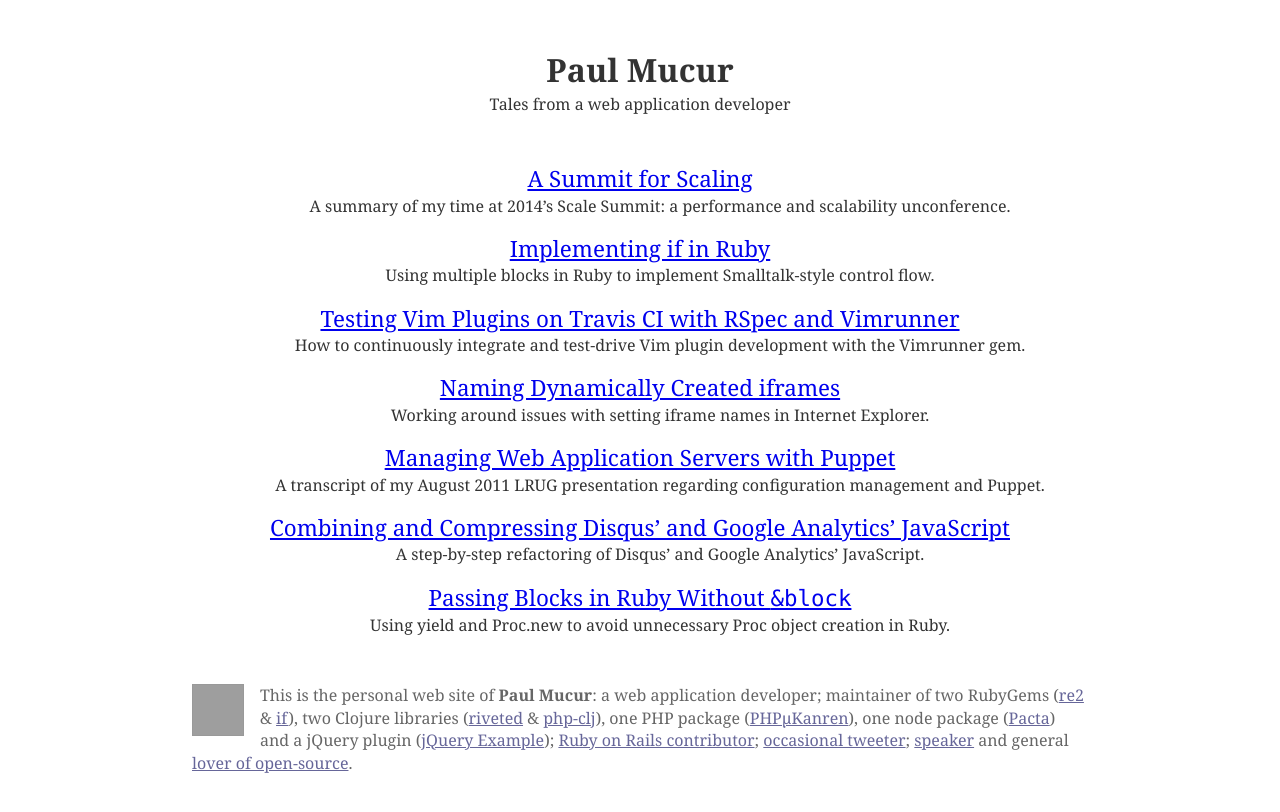
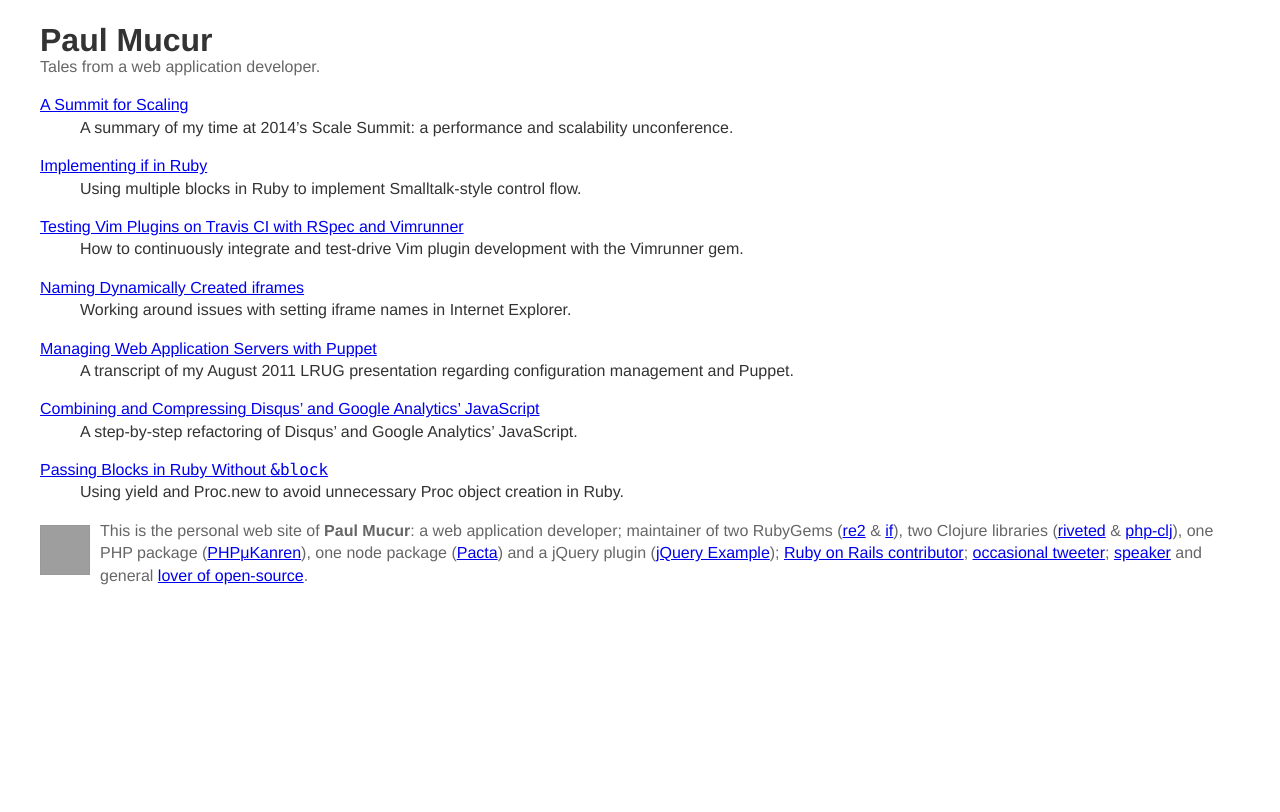
Before and after one commit to mudge/mudge.github.com, a Jekyll site: the page built from index.html, in a window 1280 px wide. Shown: the top 812 px of the page. Built offline with Jekyll 4.4.1, drawn with Linux system fonts in a browser that asks for light colours; Markdown is read by kramdown in place of the engine named in the settings; grey boxes are pictures that could not be loaded.

Commit message:
A new lick of paint (for a better mobile experience).

```diff
--- a/_includes/footer.html
+++ b/_includes/footer.html
@@ -1,3 +1,19 @@
 <footer>
-  <img src=//gravatar.com/avatar/beb7f5dd655d8b8e9093ef4fc5e59b6e?s=50 width=50 height=50>This is the personal web site of <strong>Paul Mucur</strong>: a web application developer; maintainer of two RubyGems (<a href=//rubygems.org/gems/re2>re2</a> &amp; <a href=//rubygems.org/gems/if>if</a>), two Clojure libraries (<a href=//clojars.org/riveted>riveted</a> &amp; <a href=//clojars.org/php-clj>php-clj</a>), one PHP package (<a href=//packagist.org/packages/mudge/php-microkanren>PHP&mu;Kanren</a>), one node package (<a href=//npmjs.org/package/pacta>Pacta</a>) and a jQuery plugin (<a href=//github.com/mudge/jquery_example>jQuery Example</a>); <a href=//contributors.rubyonrails.org/contributors/paul-mucur/commits>Ruby on Rails contributor</a>; <a href=//twitter.com/mudge>occasional tweeter</a>; <a href=//lanyrd.com/profile/mudge/>speaker</a> and general <a href=//github.com/mudge>lover of open-source</a>.
+  <img src=//gravatar.com/avatar/beb7f5dd655d8b8e9093ef4fc5e59b6e?s=100 width=50
+       height=50 class=pull-left>
+  <p>
+    This is the personal web site of <strong>Paul Mucur</strong>:
+    a web application developer; maintainer of two RubyGems
+    (<a href=//rubygems.org/gems/re2>re2</a> &amp;
+    <a href=//rubygems.org/gems/if>if</a>), two Clojure libraries
+    (<a href=//clojars.org/riveted>riveted</a> &amp;
+    <a href=//clojars.org/php-clj>php-clj</a>), one PHP package
+    (<a href=//packagist.org/packages/mudge/php-microkanren>PHP&mu;Kanren</a>),
+    one node package (<a href=//npmjs.org/package/pacta>Pacta</a>) and a jQuery
+    plugin (<a href=//github.com/mudge/jquery_example>jQuery Example</a>);
+    <a href=//contributors.rubyonrails.org/contributors/paul-mucur/commits>Ruby
+    on Rails contributor</a>; <a href=//twitter.com/mudge>occasional
+    tweeter</a>; <a href=//lanyrd.com/profile/mudge/>speaker</a> and general
+    <a href=//github.com/mudge>lover of open-source</a>.
+  </p>
 </footer>
--- a/_posts/2011-08-11-managing-web-application-servers-with-puppet.markdown
+++ b/_posts/2011-08-11-managing-web-application-servers-with-puppet.markdown
@@ -3,9 +3,7 @@ layout: post
 title: Managing Web Application Servers with Puppet
 excerpt: A transcript of my August 2011 LRUG presentation regarding configuration management and Puppet.
 ---
-*At the [August 2011 meeting of the London Ruby User Group][LRUG August], I delivered a presentation titled "Managing Web Application Servers with Puppet". You can watch a video of [the whole presentation and the Q & A session on the Skills Matter web site][Video] but for those of you who prefer to read, here is an edited transcript:*
-
-<p class="centre"><a href=//skillsmatter.com/podcast/home/lrug-puppet/><img src=/i/screengrab.png alt="View the full presentation on the Skillsmatter web site"></a></p>
+<a class=pull-right href=//skillsmatter.com/podcast/home/lrug-puppet/><img src=/i/screengrab.png alt="View the full presentation on the Skillsmatter web site" width=239 height=179></a> *At the [August 2011 meeting of the London Ruby User Group][LRUG August], I delivered a presentation titled "Managing Web Application Servers with Puppet". You can watch a video of [the whole presentation and the Q & A session on the Skills Matter web site][Video] but for those of you who prefer to read, here is an edited transcript:*
 
 ## Table of Contents
 
--- a/_posts/2014-03-22-a-summit-for-scaling.markdown
+++ b/_posts/2014-03-22-a-summit-for-scaling.markdown
@@ -5,7 +5,7 @@ excerpt: >
   A summary of my time at 2014&rsquo;s Scale Summit: a performance and
   scalability unconference.
 ---
-Yesterday, I attended [Scale Summit][]: "a performance and scalability
+<img src=/i/scalesummit.jpg width=200 height=200 alt class=pull-left>Yesterday, I attended [Scale Summit][]: "a performance and scalability
 unconference" using the [Open Space Technology][] format. Scale Summit is the
 successor to [Scale Camp][], an event organised by [Mich&aelig;l
 Brunton-Spall][Michael Brunton-Spall] and previously held at [The Guardian][]
@@ -136,7 +136,7 @@ this pattern (and some cited [Airbnb's Synapse][Synapse]) though the
 difficulty of debugging network traffic and managing health checks coming from
 every server were mentioned as downsides.
 
-## Surviving a DDoS Attack
+## Surviving a <abbr title="Distributed Denial of Service">DDoS</abbr> Attack
 
 The discussion of this topic was obviously a little more sensitive than most
 but the general recommendations were to use a content delivery network such as
--- a/c/m.css
+++ b/c/m.css
@@ -1,244 +1,144 @@
-article, aside, footer, header, hgroup, nav, section { display: block }
-
-html, body, h1, h2, p, pre, code {
-    border: 0;
-    font-size: 100%;
+html {
+    font: medium/1.4 'Helvetica Neue', Helvetica, sans-serif;
+    color: #333;
     margin: 0;
-    padding: 0;
 }
 
-html {
-    background: #fff;
-    color: #333;
-    font: 1em/1.4 Merriweather,Georgia,serif;
+body {
+    padding: 1em;
 }
 
-blockquote em { font-weight: bold }
-
-blockquote {
-    font-style: italic;
-    border-left: 2px solid #ddd;
-    margin-left: 0;
-    padding-left: 1em;
+@media all and (min-width: 520px) {
+    body {
+        padding: 1em 2em;
+    }
 }
 
-footer { color: #666 }
-
-footer a { color: #669 }
-
-p, pre, dd, ol, iframe { margin-bottom: 1.4em }
-
-li { margin-bottom: 0.4em }
-
-header, dl, p.centre { text-align: center }
-
-h1 { font-size: 200% }
-
-h1.entry-title { font-size: 160% }
-
-dt, h2 {
-    font-size: 140%;
-    font-weight: normal;
-    margin-bottom: 0.2em;
+h1 {
+    font-size: 2em;
 }
 
-h2.byline, time {
-    color: #666;
-    font-size: 100%;
+header h1, header p {
+    margin: 0;
 }
 
-header a {
-    color: inherit;
-    text-decoration: none;
+header h1 {
+    line-height: 1;
 }
 
-time { font-size: 90% }
-
-pre, code { font-family: Consolas,Inconsolata,monospace }
-
-pre {
-    border-left: 2px solid #eee;
-    padding: 0 1em;
+.pull-left, .pull-right {
+    margin-top: 5px;
+    box-sizing: border-box;
 }
 
-del { text-decoration: line-through }
-
-p.centre img, footer img, iframe { border: 1px solid #999 }
-
-footer img {
-    margin-right: 1em;
+.pull-left {
+    margin-right: 10px;
     float: left;
 }
 
-article, section, header, footer, #disqus_thread {
-    margin: 3em auto;
-    width: 70%;
+.pull-right {
+    margin-left: 10px;
+    float: right;
 }
 
-.highlight .c {
-    color: #998;
-    font-style: italic;
+footer p {
+    box-sizing: border-box;
+    zoom: 1;
+    overflow: hidden;
 }
 
-.highlight .err {
-    background-color: #e3d2d2;
-    color: #a61717;
+code {
+    font-family: Inconsolata, Consolas, Menlo, Monaco, monospace;
 }
 
-.highlight .k { font-weight: bold }
-
-.highlight .o { font-weight: bold }
-
-.highlight .cm {
-    color: #998;
-    font-style: italic;
+pre {
+    overflow: auto;
 }
 
-.highlight .cp {
-    color: #999;
-    font-weight: bold;
+pre, blockquote {
+    border-left: 2px solid #eee;
+    padding-left: 1em;
+    margin-left: 0;
 }
 
-.highlight .c1 {
-    color: #998;
-    font-style: italic;
+header p, footer, .byline {
+    color: #666;
 }
 
-.highlight .cs {
-    color: #999;
+.byline {
     font-style: italic;
-    font-weight: bold;
+    font-size: smaller;
 }
 
-.highlight .gd {
-    background-color: #fdd;
-    color: #000;
+address {
+    display: inline;
 }
 
-.highlight .gd .x {
-    background-color: #faa;
-    color: #000;
+img, iframe {
+    border: 1px solid #999;
 }
 
-.highlight .ge { font-style: italic }
-
-.highlight .gr { color: #a00 }
-
-.highlight .gh { color: #999 }
-
-.highlight .gi {
-    background-color: #dfd;
-    color: #000;
+dd {
+    margin-bottom: 1em;
 }
 
-.highlight .gi .x {
-    background-color: #afa;
-    color: #000;
-}
-
+/* Syntax highlighting. */
+.highlight .c { color: #998; font-style: italic; }
+.highlight .err { background-color: #e3d2d2; color: #a61717; }
+.highlight .k { font-weight: bold }
+.highlight .o { font-weight: bold }
+.highlight .cm { color: #998; font-style: italic; }
+.highlight .cp { color: #999; font-weight: bold; }
+.highlight .c1 { color: #998; font-style: italic; }
+.highlight .cs { color: #999; font-style: italic; font-weight: bold; }
+.highlight .gd { background-color: #fdd; color: #000; }
+.highlight .gd .x { background-color: #faa; color: #000; }
+.highlight .ge { font-style: italic }
+.highlight .gr { color: #a00 }
+.highlight .gh { color: #999 }
+.highlight .gi { background-color: #dfd; color: #000; }
+.highlight .gi .x { background-color: #afa; color: #000; }
 .highlight .go { color: #888 }
-
 .highlight .gp { color: #555 }
-
 .highlight .gs { font-weight: bold }
-
 .highlight .gu { color: #aaa }
-
 .highlight .gt { color: #a00 }
-
 .highlight .kc { font-weight: bold }
-
 .highlight .kd { font-weight: bold }
-
 .highlight .kp { font-weight: bold }
-
 .highlight .kr { font-weight: bold }
-
-.highlight .kt {
-    color: #458;
-    font-weight: bold;
-}
-
+.highlight .kt { color: #458; font-weight: bold; }
 .highlight .m { color: #099 }
-
 .highlight .s { color: #d14 }
-
 .highlight .na { color: #008080 }
-
 .highlight .nb { color: #0086b3 }
-
-.highlight .nc {
-    color: #458;
-    font-weight: bold;
-}
-
+.highlight .nc { color: #458; font-weight: bold; }
 .highlight .no { color: #008080 }
-
 .highlight .ni { color: #800080 }
-
-.highlight .ne {
-    color: #900;
-    font-weight: bold;
-}
-
-.highlight .nf {
-    color: #900;
-    font-weight: bold;
-}
-
+.highlight .ne { color: #900; font-weight: bold; }
+.highlight .nf { color: #900; font-weight: bold; }
 .highlight .nn { color: #555 }
-
 .highlight .nt { color: #000080 }
-
 .highlight .nv { color: #008080 }
-
 .highlight .ow { font-weight: bold }
-
 .highlight .w { color: #bbb }
-
 .highlight .mf { color: #099 }
-
 .highlight .mh { color: #099 }
-
 .highlight .mi { color: #099 }
-
 .highlight .mo { color: #099 }
-
 .highlight .sb { color: #d14 }
-
 .highlight .sc { color: #d14 }
-
 .highlight .sd { color: #d14 }
-
 .highlight .s2 { color: #d14 }
-
 .highlight .se { color: #d14 }
-
 .highlight .sh { color: #d14 }
-
 .highlight .si { color: #d14 }
-
 .highlight .sx { color: #d14 }
-
 .highlight .sr { color: #009926 }
-
 .highlight .s1 { color: #d14 }
-
 .highlight .ss { color: #990073 }
-
 .highlight .bp { color: #999 }
-
 .highlight .vc { color: #008080 }
-
 .highlight .vg { color: #008080 }
-
 .highlight .vi { color: #008080 }
-
 .highlight .il { color: #099 }
-
-@media only screen and (max-width: 35em) {
-    article, section, header, footer, #disqus_thread {
-        margin: 0 auto;
-        width: 90%;
-    }
-}
--- a/index.html
+++ b/index.html
@@ -7,65 +7,24 @@ layout: nil
     <meta charset=utf-8>
     <title>Paul Mucur</title>
     <meta name=description content="The personal web site of web application developer Paul Mucur.">
+    <meta name=viewport content=width=device-width>
     <!--[if lt IE 9]><script src=http://html5shiv.googlecode.com/svn/trunk/html5.js></script><![endif]-->
-    <style>
-      footer, header, hgroup, section { display:block }
-      html, body, h1, h2 {
-        border:0;
-        font-size:100%;
-        margin:0;
-        padding:0;
-      }
-      html {
-        background:#fff;
-        color:#333;
-        font:1em/1.4 Merriweather,Georgia,serif;
-      }
-      footer { color:#666 }
-      footer a { color:#669 }
-      dd { margin-bottom:1em }
-      header, dl { text-align:center }
-      h1 { font-size:200% }
-      h2 { font-weight:normal }
-      dt { font-size:140% }
-      footer img {
-        border:1px solid #999;
-        margin-right:1em;
-        float:left;
-      }
-      section,header,footer {
-        margin:3em auto;
-        width:70%;
-      }
-      code { font-family:Consolas,Inconsolata,monospace }
-
-      @media only screen and (max-width: 35em) {
-        section,header,footer {
-          margin: 0 auto;
-          width: 90%;
-        }
-      }
-    </style>
+    <link rel=stylesheet href=/c/m.css>
     <link rel=alternate type=application/atom+xml href=//feeds.feedburner.com/paul-mucur>
     <script>
-      var _gaq = [['_setAccount','UA-1804081-1'],['_trackPageview']],
-          WebFontConfig = {google:{families:['Merriweather','Inconsolata']}},
-          s = function (d,u,g) {
-            g = d.createElement('script');
-            g.async = true;
-            g.src = u;
-            d.documentElement.firstChild.appendChild(g);
-          };
-      s(document,'//www.google-analytics.com/ga.js');
-      s(document,'//ajax.googleapis.com/ajax/libs/webfont/1.4.7/webfont.js');
+      var _gaq = [['_setAccount','UA-1804081-1'], ['_trackPageview']];
+      (function (d, u, g) {
+          g = d.createElement('script');
+          g.async = true;
+          g.src = u;
+          d.documentElement.firstChild.appendChild(g);
+      }(document, '//www.google-analytics.com/ga.js'));
     </script>
   </head>
   <body>
     <header>
-      <hgroup>
-        <h1 class=author>Paul Mucur</h1>
-        <h2>Tales from a web application developer</h2>
-      </hgroup>
+      <h1 class=author>Paul Mucur</h1>
+      <p>Tales from a web application developer.</p>
     </header>
     <section>
     <dl>
```
Also changed, not shown: _layouts/post.html (+14 -11 lines), i/scalesummit.jpg (added).
